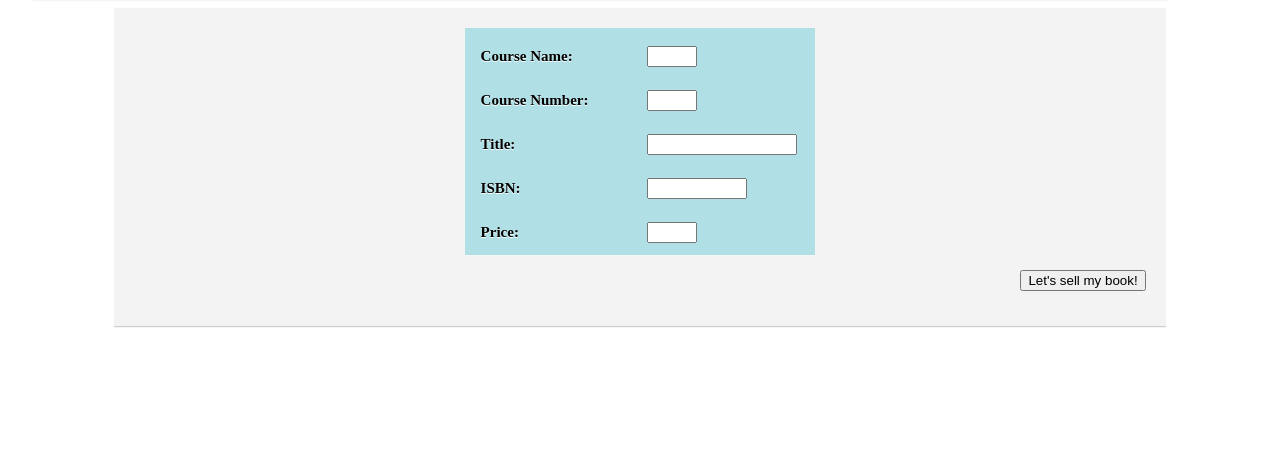
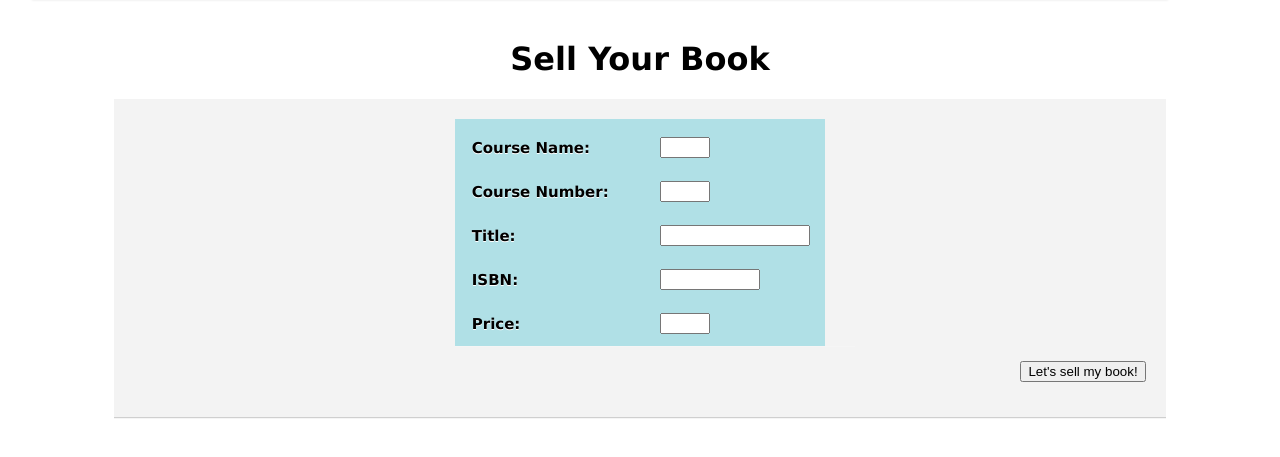
Before and after one commit to zoyadefrs/BitBooks, a PHP site: page /sell_book.php in a window 1280 px wide. Shown: the part 66-523 px from the top of the page. Run offline with PHP 8.4, Linux system fonts and the light colour scheme; a user stored in the database is signed in; data comes from the database, SQL or seed files in the repository.

Commit message:
Made changes to sell_book.php and sell-book.css, visual stuff.

```diff
--- a/css/homepage.css
+++ b/css/homepage.css
@@ -30,7 +30,7 @@
 
 
 #coursename,#coursenumber{
-    font-family:Verdana;
+    font-family:'Verdana';
     margin: 10px;
     right: 10px;
 }
--- a/css/sell-book.css
+++ b/css/sell-book.css
@@ -8,11 +8,16 @@
     border-radius: 3px 3px 0 0;
     box-shadow: 0 1px whitesmoke;
     width: 400px;
+}
 
+.title{
+    margin-top:40px;
+    text-align:center;
+    font-family:'Verdana';
+}
 
-
-}
 #coursename,#coursenumber,#booktitle,#bookisbn,#bookprice{
+    font-family:'Verdana';
     margin: 10px;
     right: 10px;
 
@@ -21,9 +26,10 @@
 }
 
 .tablecontent {
+    font-family:'Verdana';
     background-color:powderblue;
     margin: 0px auto;
-    width: 350px;
+    width: 370px;
     box-shadow: 0 1px whitesmoke;
 
 }
--- a/sell_book.php
+++ b/sell_book.php
@@ -16,6 +16,9 @@ if(!isset($_SESSION['user']))
 <?php
 require_once("navbar.php");
 ?>
+<div class="title">
+    <h1>Sell Your Book </h1>
+</div>
 <div class ="container">
 <div class = "tablecontent">
 <form>
```
